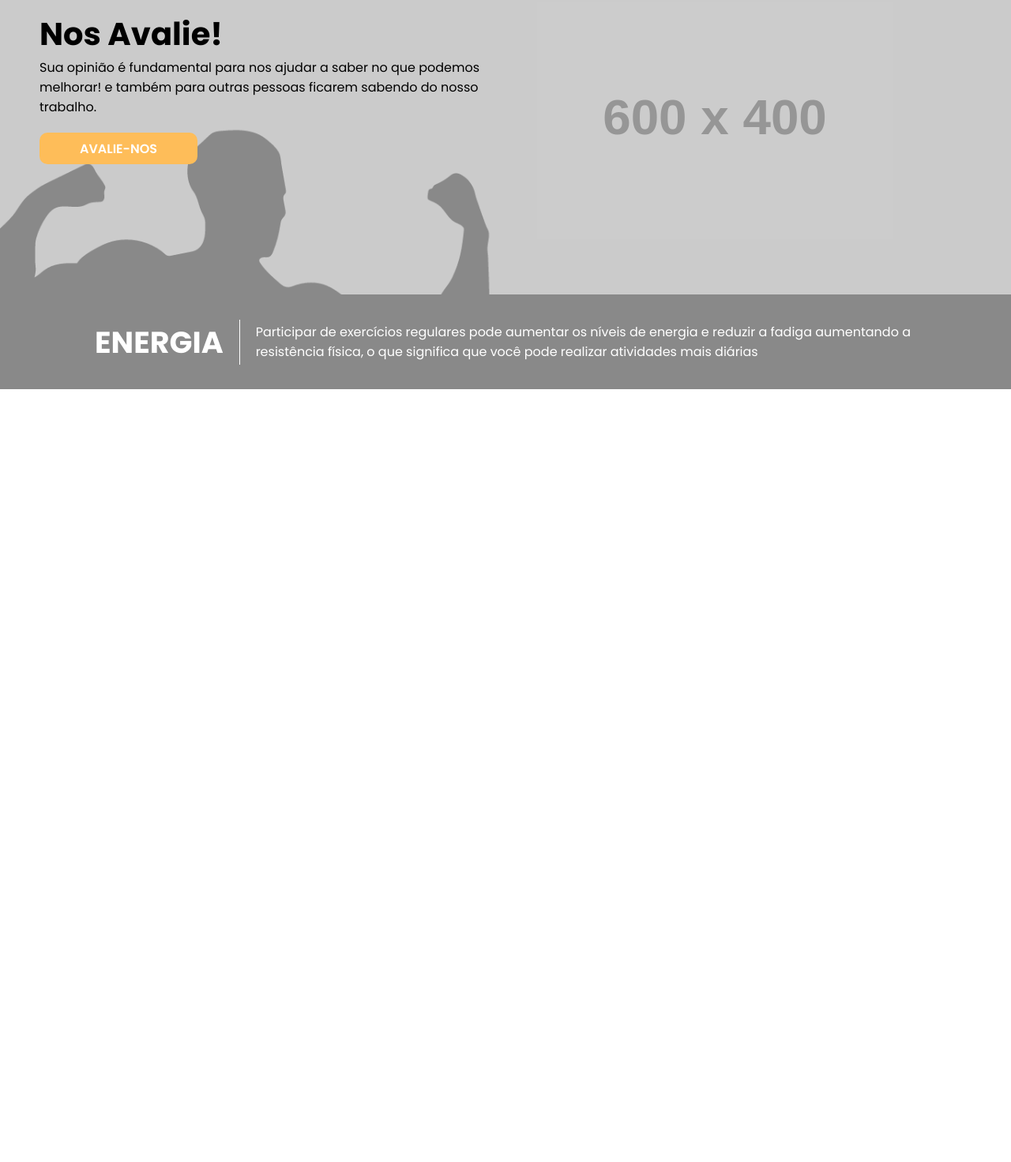
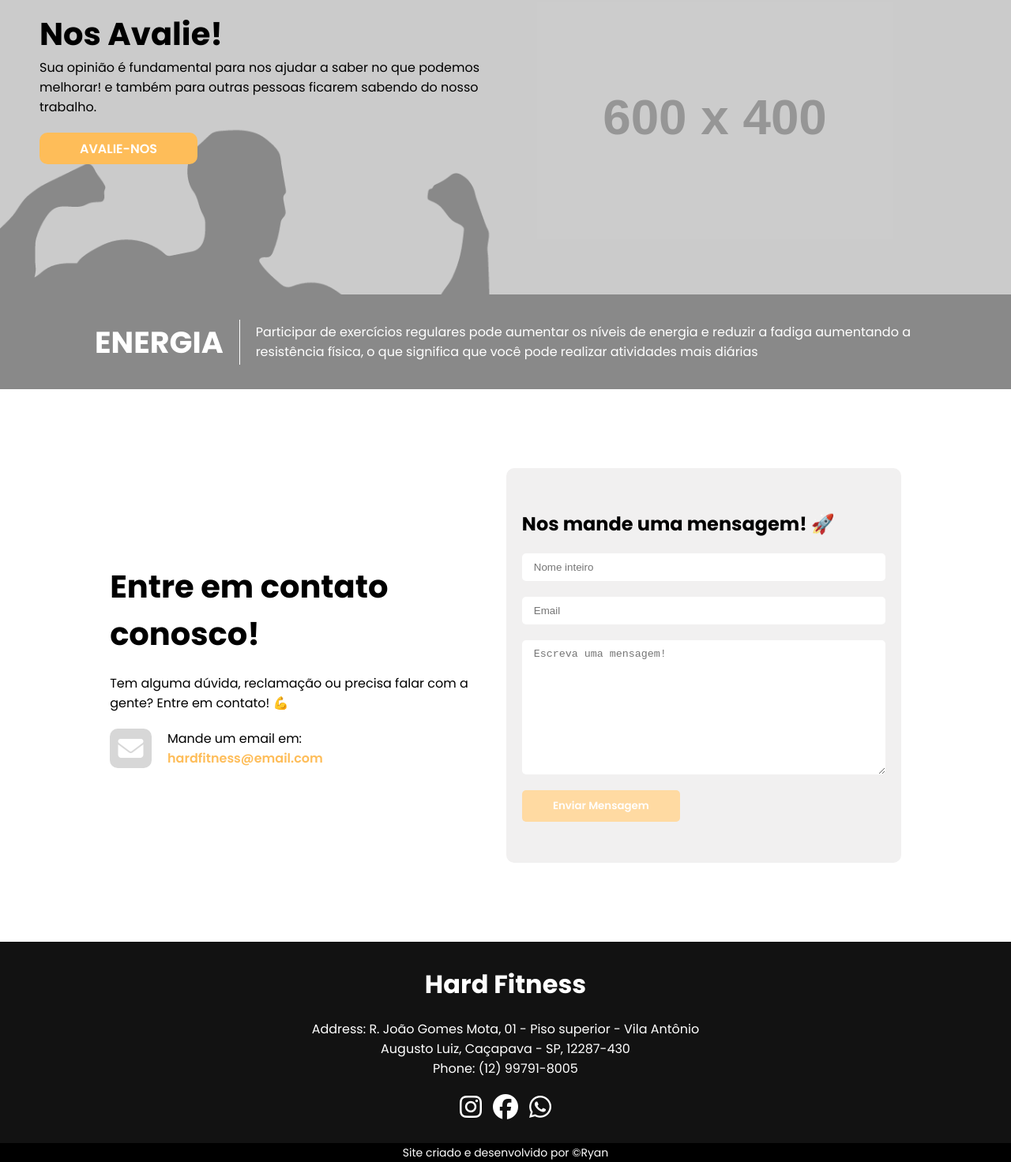
Before and after one commit to Ryanzhin22/hardFitnessLandingPage, a plain HTML site: page index.html in a window 1280 px wide. Shown: the part 2527-3999 px from the top of the page at 79% size. Before the commit the page ends 3020 px from the top, so only its background shows below. Drawn offline with Linux system fonts and the light colour scheme; placeholder pictures from the web are drawn by us.

Commit message:
Commit
criação da página contato e do footer

```diff
--- a/css/style.css
+++ b/css/style.css
@@ -393,9 +393,149 @@ header nav ul li a:hover{
     color: white;
 }
 
+/* Contato */
+
+.contact{
+    display: flex;
+    justify-content: center;
+    align-items: center;
+    height: 700px;
+}
+
+.contactContent{
+    display: flex;
+    flex-direction: row;
+    align-items: center;
+    justify-content: center;
+    font-family: "Poppins", sans-serif;
+    height: 500px;
+    gap: 100px;
+}
+
+.contactText{
+    display: flex;
+    flex-direction: column;
+    justify-content: center;
+    align-items: flex-start;
+    width: 40%;
+    gap: 20px;
+}
+
+.contactText h1{
+    font-size: 40px
+}
+
+.email{
+    display: flex;
+    flex-direction: row;
+    justify-content: center;
+    align-items: center;
+    gap: 20px;
+    width: 400px;
+}
+
+.email i{
+    background-color: rgb(215, 215, 215);
+    width: 60px;
+    height: 50px;
+    color: white;
+    border-radius: 10px;
+    display: flex;
+    justify-content: center;
+    align-items: center;
+}
+
+.email span{
+    color: #FEBD59;
+    font-weight: 600;
+}
+
+.sendMessage{
+    display: flex;
+    flex-direction: column;
+    align-items: flex-start;
+    justify-content: center;
+    width: 500px;
+    height: 500px;
+    border-radius: 10px;
+    background-color: #f1f0f0;
+    padding: 20px;
+    gap: 20px;
+}
+
+.sendMessage form{
+    display: flex;
+    flex-direction: column;
+    width: 100%;
+    gap: 20px;
+}
+
+.sendMessage input, textarea{
+    border: none;
+    padding: 10px 15px;
+    border-radius: 5px;
+    background-color: #ffffff;
+    width: 100%;
+}
+
+.textArea{
+    height: 100px;
+}
+
+.sendMessage input[type=submit]{
+    cursor: pointer;
+    width: 200px;
+    background-color: #ffdaa2;
+    color: white;
+    font-weight: 600;
+    font-family:  "Poppins", sans-serif;
+    transition: .3s;
+}
+
+.sendMessage input[type=submit]:hover{
+    background-color: #FEBD59;
+    transition: .3s;
+}
+
 
 /* Footer */
 
+footer{
+    background-color: #121212;
+    color: white;
+    font-family: "Poppins", sans-serif;
+    text-align: center;
+    padding: 30px;
+    display: flex;
+    justify-content: center;
+}
+
+.containerFooter{
+    width: 500px;
+}
+
+.containerFooter h1{
+    padding-bottom: 20px;
+}
+
+.socialMedias{
+    padding-top: 20px;
+    display: flex;
+    flex-direction: row;
+    justify-content: center;
+    gap: 14px;
+}
+
+.copyright{
+    background-color: black;
+    height: 3vh;
+    color: white;
+    font-size: 14px;
+    font-family: "Poppins", sans-serif;
+    display: flex;
+    justify-content: center;
+    align-items: center;
+}
 
 /* Responsivo */
 
@@ -408,6 +548,9 @@ header nav ul li a:hover{
     }
     .plansWrapper{
         grid-template-columns: repeat(2,300px);
+    }
+    .contactContent{
+        gap: 20px;
     }
 }
 
@@ -434,6 +577,12 @@ header nav ul li a:hover{
         width: 100%;
         height: 100%;
     }
+    .contactContent{
+        gap: 40px;
+    }
+    .sendMessage{
+        width: 350px;
+    }
 }
 
 @media (max-width: 750px){
@@ -458,6 +607,16 @@ header nav ul li a:hover{
     }
     .plansWrapper{
         grid-template-columns: repeat(1,300px);
+    }
+
+    .contact{
+        height: 1000px;
+    }
+    .contactContent{
+        flex-direction: column;
+    }
+    .contactText, .sendMessage{
+        width: 100%;
     }
 }
 
@@ -500,6 +659,13 @@ header nav ul li a:hover{
     .plansPricingTitle{
         font-size: 30px;
     }
+
+    .contactText{
+        width: 300px;
+    }
+    .sendMessage{
+        width: 300px;
+    }
 }
 
 @media (max-height: 900px){
--- a/index.html
+++ b/index.html
@@ -21,7 +21,7 @@
                     <li><a href="#eAdvice1">Sobre nós</a></li>
                     <li><a href="#plansPricing">Planos</a></li>
                     <li><a href="#rateUs">Avalie</a></li>
-                    <li><a href="#">Contato</a></li>
+                    <li><a href="#contact">Contato</a></li>
                 </ul>
                 <div class="navMenu"><i class="fa-solid fa-bars fa-2x"></i></div>
             </nav>
@@ -121,11 +121,47 @@
                 <p>Participar de exercícios regulares pode aumentar os níveis de energia e reduzir a fadiga aumentando a resistência física, o que significa que você pode realizar atividades mais diárias</p>
             </div>
         </div>
+
+        <section class="contact" id="contact">
+            <div class="container">
+                <div class="contactContent">
+                    <div class="contactText">
+                        <h1>Entre em contato conosco!</h1>
+                        <p>Tem alguma dúvida, reclamação ou precisa falar com a gente? Entre em contato! 💪 </p>
+                        <div class="email">
+                            <i class="fa-solid fa-envelope fa-2x"></i>
+                            <p>Mande um email em: <span>hardfitness@email.com</span></p>
+                        </div>
+                    </div>
+                    <div class="sendMessage">
+                        <h1>Nos mande uma mensagem! 🚀</h1>
+                        <form>
+                            <input type="text" placeholder="Nome inteiro">
+                            <input type="email" placeholder="Email">
+                            <textarea name="" id="" cols="30" rows="10" placeholder="Escreva uma mensagem!"></textarea>
+                            <input type="submit" value="Enviar Mensagem">
+                        </form>
+                    </div>
+                </div>
+            </div>
+        </section>
     </main>
 
     <footer>
-
+        <div class="containerFooter">
+            <h1>Hard Fitness</h1>
+            <p>Address: R. João Gomes Mota, 01 - Piso superior - Vila Antônio Augusto Luiz, Caçapava - SP, 12287-430</p>
+            <p>Phone: (12) 99791-8005</p>
+            <div class="socialMedias">
+                <i class="fa-brands fa-instagram fa-2x"></i>
+                <i class="fa-brands fa-facebook fa-2x"></i>
+                <i class="fa-brands fa-whatsapp fa-2x"></i>
+            </div>
+        </div>
     </footer>
+    <div class="copyright">
+        <p>Site criado e desenvolvido por &copy;Ryan</p>
+    </div>
 
 </body>
 </html>
```
